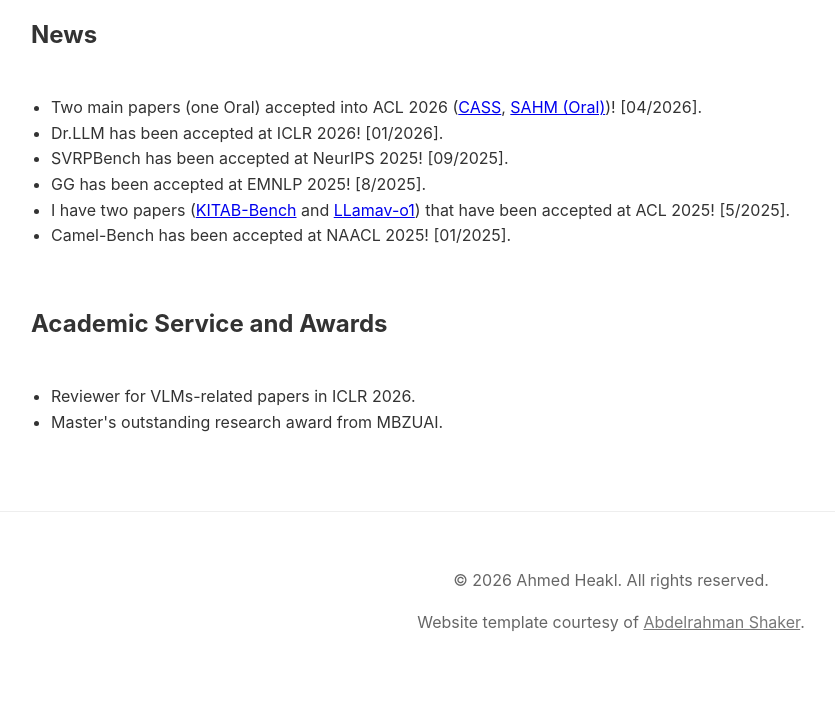
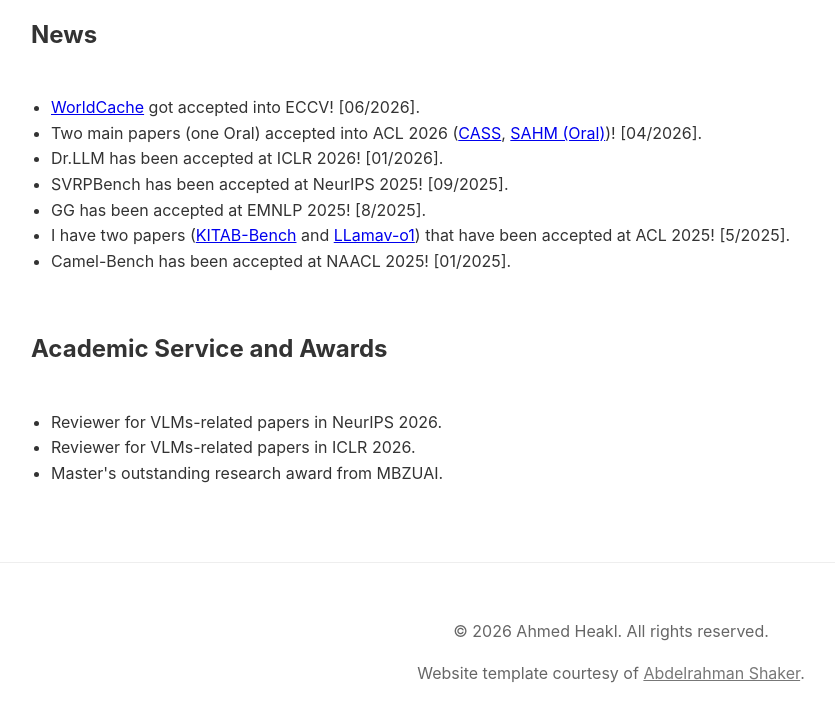
Before and after one commit to ahmedheakl/ahmedheakl.github.io, a Jekyll site: the page built from index.html, in a window 1280 px wide and 900 px high, scrolled down 5323 px, cut to the strip 163-885 px from the top of the window. Shown: the whole strip, without its empty margins (29-864 px from the left). Built offline with Jekyll 4.4.1, drawn with Linux system fonts in a browser that asks for light colours; before the commit the page ends 6177 px from its top, so only the background shows below that.

Commit message:
added worldcache

```diff
--- a/index.html
+++ b/index.html
@@ -511,7 +511,9 @@
         <tbody>
         <tr>
             <ul>
-
+                <li>
+                 <a href="https://arxiv.org/abs/2603.22286">WorldCache</a> got accepted into ECCV! [06/2026].
+                </li>
                 <li>
                 Two main papers (one Oral) accepted into ACL 2026 (<a href="https://arxiv.org/abs/2505.16968">CASS</a>, <a href="https://arxiv.org/abs/2604.19098">SAHM (Oral)</a>)! [04/2026].
                 </li>
@@ -551,6 +553,9 @@
         <tr>
             <ul>
                 <li>
+                    Reviewer for VLMs-related papers in NeurIPS 2026.
+                </li>
+                <li>
                     Reviewer for VLMs-related papers in ICLR 2026.
                 </li>
                 <li>
```
